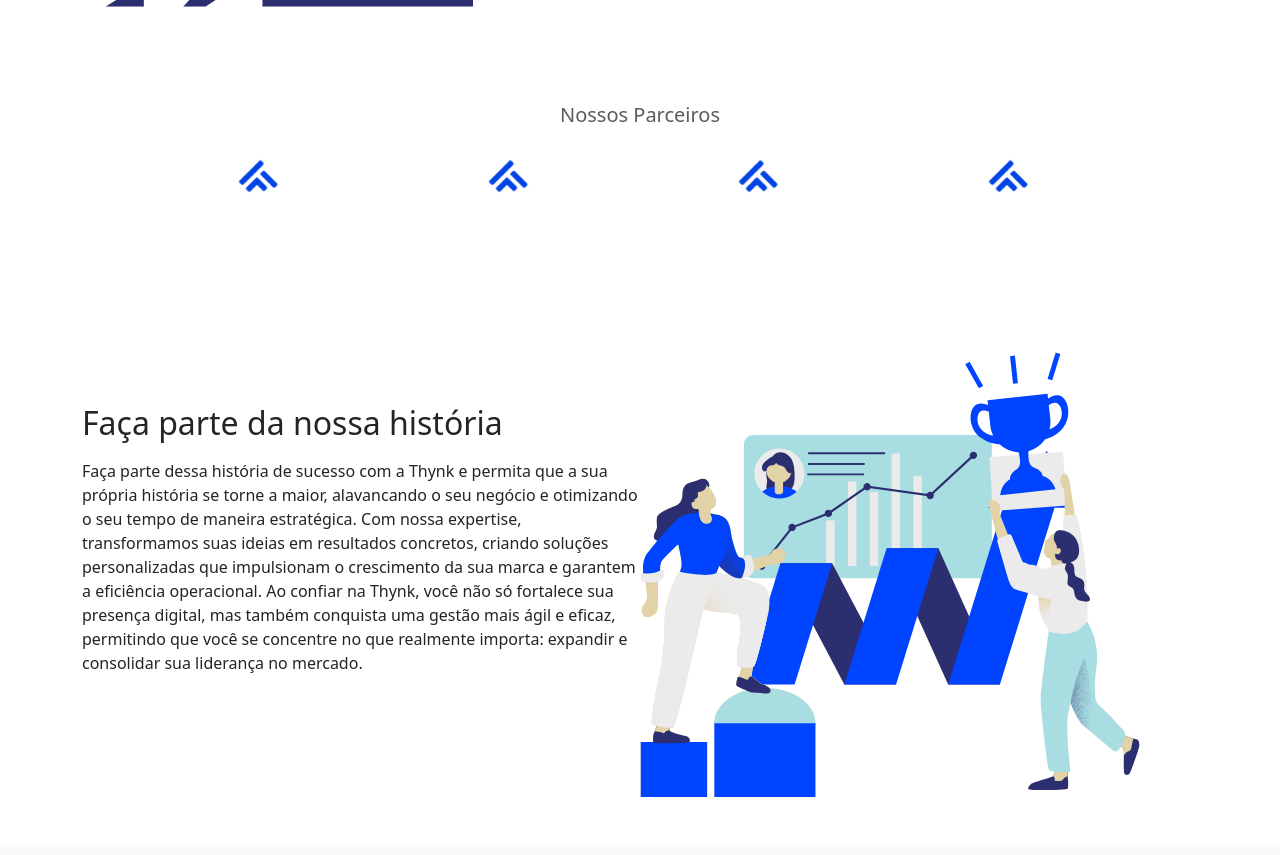
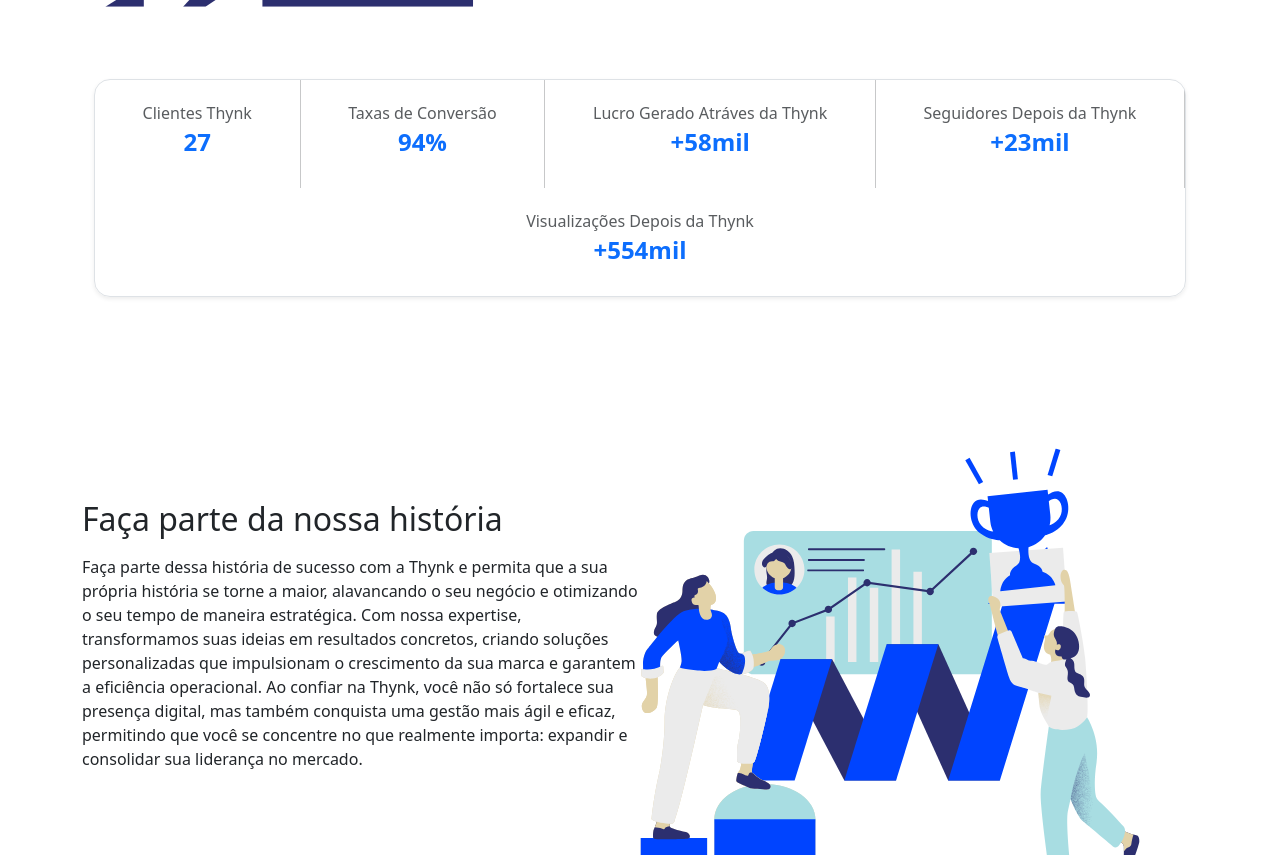
Before and after one commit to heyarrthur/sejathynk, a plain HTML site: page marketing/index.html in a window 1280 px wide. Shown: the part 1979-2834 px from the top of the page. Drawn offline with nearby package versions, Linux system fonts and the light colour scheme.

Commit message:
Update index.html

```diff
--- a/marketing/index.html
+++ b/marketing/index.html
@@ -186,36 +186,34 @@
         </div>
     </section>
 
-    <!-- Section 4: Empresas que Confiam em Nós -->
-    <section class="py-5 bg-white">
-        <div class="container text-center">
-            <h5 class="text-muted mb-4">Nossos Parceiros</h5>
-
-            <div class="carousel-infinite-wrapper">
-                <div class="carousel-track" id="logoTrack">
-                    <!-- 10 logos duplicadas para efeito infinito -->
-                    <img src="../images/logoThynk.png" alt="Logo" class="logo-carousel">
-                    <img src="../images/logoThynk.png" alt="Logo" class="logo-carousel">
-                    <img src="../images/logoThynk.png" alt="Logo" class="logo-carousel">
-                    <img src="../images/logoThynk.png" alt="Logo" class="logo-carousel">
-                    <img src="../images/logoThynk.png" alt="Logo" class="logo-carousel">
-                    <img src="../images/logoThynk.png" alt="Logo" class="logo-carousel">
-                    <img src="../images/logoThynk.png" alt="Logo" class="logo-carousel">
-                    <img src="../images/logoThynk.png" alt="Logo" class="logo-carousel">
-                    <img src="../images/logoThynk.png" alt="Logo" class="logo-carousel">
-                    <img src="../images/logoThynk.png" alt="Logo" class="logo-carousel">
-
-                    <!-- Duplicação para looping -->
-                    <img src="../images/logoThynk.png" alt="Logo" class="logo-carousel">
-                    <img src="../images/logoThynk.png" alt="Logo" class="logo-carousel">
-                    <img src="../images/logoThynk.png" alt="Logo" class="logo-carousel">
-                    <img src="../images/logoThynk.png" alt="Logo" class="logo-carousel">
-                    <img src="../images/logoThynk.png" alt="Logo" class="logo-carousel">
-                    <img src="../images/logoThynk.png" alt="Logo" class="logo-carousel">
-                    <img src="../images/logoThynk.png" alt="Logo" class="logo-carousel">
-                    <img src="../images/logoThynk.png" alt="Logo" class="logo-carousel">
-                    <img src="../images/logoThynk.png" alt="Logo" class="logo-carousel">
-                    <img src="../images/logoThynk.png" alt="Logo" class="logo-carousel">
+     <!-- Section 2 - Resultados -->
+    <section class="pt-4 pb-5">
+        <div class="container px-4">
+            <div
+                class="d-flex justify-content-between text-center flex-wrap border rounded-4 shadow-sm overflow-hidden">
+                <div class="flex-fill py-4 px-3 animate-fade">
+                    <h6 class="text-muted mb-1">Clientes Thynk</h6>
+                    <h4 class="fw-bold text-primary">27</h4>
+                </div>
+                <div class="vr d-none d-md-block"></div>
+                <div class="flex-fill py-4 px-3 animate-fade">
+                    <h6 class="text-muted mb-1">Taxas de Conversão</h6>
+                    <h4 class="fw-bold text-primary">94%</h4>
+                </div>
+                <div class="vr d-none d-md-block"></div>
+                <div class="flex-fill py-4 px-3 animate-fade">
+                    <h6 class="text-muted mb-1">Lucro Gerado Atráves da Thynk</h6>
+                    <h4 class="fw-bold text-primary">+58mil</h4>
+                </div>
+                <div class="vr d-none d-md-block"></div>
+                <div class="flex-fill py-4 px-3 animate-fade">
+                    <h6 class="text-muted mb-1">Seguidores Depois da Thynk</h6>
+                    <h4 class="fw-bold text-primary">+23mil</h4>
+                </div>
+                <div class="vr d-none d-md-block"></div>
+                <div class="flex-fill py-4 px-3 animate-fade">
+                    <h6 class="text-muted mb-1">Visualizações Depois da Thynk</h6>
+                    <h4 class="fw-bold text-primary">+554mil</h4>
                 </div>
             </div>
         </div>
```
